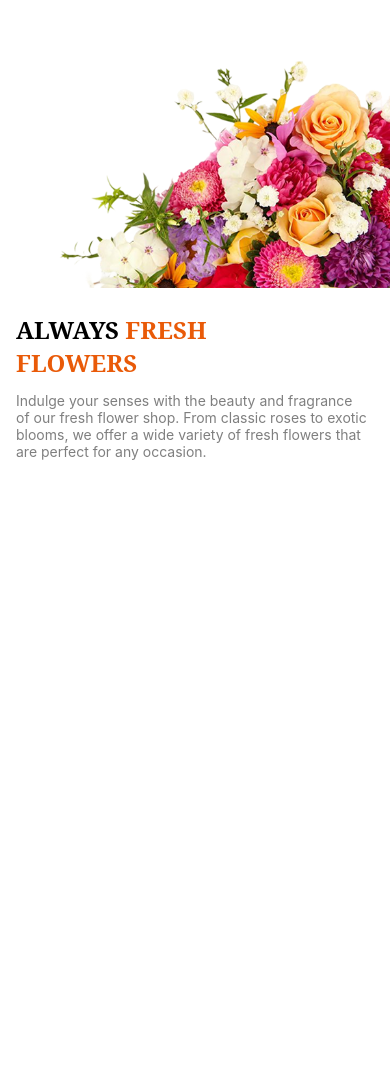
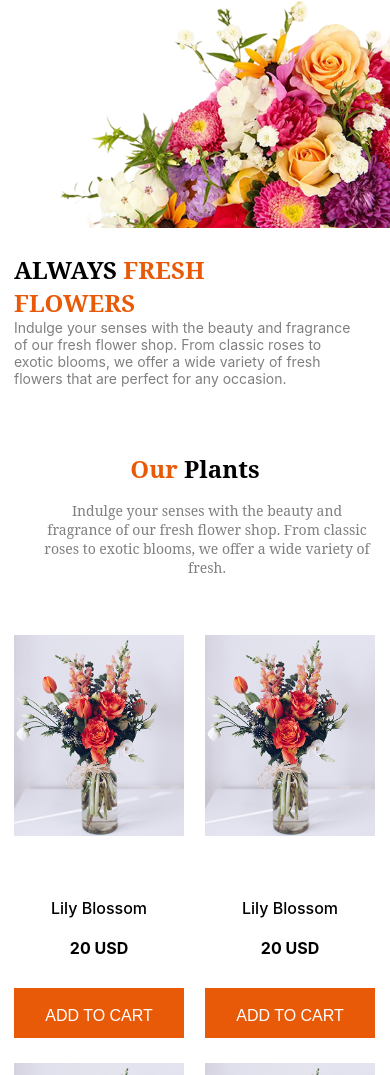
Before and after one commit to Shaharia4455/B12A02-Responsive-Flowers, a plain HTML site: page index.html in a window 390 px wide. Shown: the part 143-1218 px from the top of the page. Before the commit the page ends 844 px from the top, so only its background shows below. Drawn offline with Linux system fonts and the light colour scheme.

Commit message:
added the our plant section

```diff
--- a/index.html
+++ b/index.html
@@ -39,7 +39,68 @@
       </section>
       <!-- Our Plants sections -->
        <section>
-
+          <div class="plant">
+            <h1 class="plant-header"><span class="primary-color">Our</span> Plants</h1>
+            <p class="plant-p pregraph dark-gray">Indulge your senses with the beauty and fragrance of our fresh flower shop. From classic roses to exotic blooms, we offer a wide variety of fresh.</p>
+          </div>
+          <div class="card-container">
+          <div class="card">
+          <img src="./assets/sample-flower-image.png" alt="Simple flower image">
+            <div class="card-disceaption">  <h3 class="card-title inter-font">Lily Blossom</h3>
+             <h2 class="card-cost inter-font">20 USD</h2>
+             <button class="primary-btn">ADD TO CART</button>
+             </div>
+          </div>
+          <div class="card">
+          <img src="./assets/sample-flower-image.png" alt="Simple flower image">
+            <div class="card-disceaption">  <h3 class="card-title inter-font">Lily Blossom</h3>
+             <h2 class="card-cost inter-font">20 USD</h2>
+             <button class="primary-btn">ADD TO CART</button>
+             </div>
+          </div>
+          <div class="card">
+          <img src="./assets/sample-flower-image.png" alt="Simple flower image">
+            <div class="card-disceaption">  <h3 class="card-title inter-font">Lily Blossom</h3>
+             <h2 class="card-cost inter-font">20 USD</h2>
+             <button class="primary-btn">ADD TO CART</button>
+             </div>
+          </div>
+          <div class="card">
+          <img src="./assets/sample-flower-image.png" alt="Simple flower image">
+            <div class="card-disceaption">  <h3 class="card-title inter-font">Lily Blossom</h3>
+             <h2 class="card-cost inter-font">20 USD</h2>
+             <button class="primary-btn">ADD TO CART</button>
+             </div>
+          </div>
+          <div class="card">
+          <img src="./assets/sample-flower-image.png" alt="Simple flower image">
+            <div class="card-disceaption">  <h3 class="card-title inter-font">Lily Blossom</h3>
+             <h2 class="card-cost inter-font">20 USD</h2>
+             <button class="primary-btn">ADD TO CART</button>
+             </div>
+          </div>
+          <div class="card">
+          <img src="./assets/sample-flower-image.png" alt="Simple flower image">
+            <div class="card-disceaption">  <h3 class="card-title inter-font">Lily Blossom</h3>
+             <h2 class="card-cost inter-font">20 USD</h2>
+             <button class="primary-btn">ADD TO CART</button>
+             </div>
+          </div>
+          <div class="card">
+          <img src="./assets/sample-flower-image.png" alt="Simple flower image">
+            <div class="card-disceaption">  <h3 class="card-title inter-font">Lily Blossom</h3>
+             <h2 class="card-cost inter-font">20 USD</h2>
+             <button class="primary-btn">ADD TO CART</button>
+             </div>
+          </div>
+          <div class="card">
+          <img src="./assets/sample-flower-image.png" alt="Simple flower image">
+            <div class="card-disceaption">  <h3 class="card-title inter-font">Lily Blossom</h3>
+             <h2 class="card-cost inter-font">20 USD</h2>
+             <button class="primary-btn">ADD TO CART</button>
+             </div>
+        </div>
+        </div>
        </section>
     </main>
     <footer></footer>
--- a/styles/style.css
+++ b/styles/style.css
@@ -35,6 +35,9 @@
 .dark-gray{
     color: rgba(0, 0, 0, 0.50);
 }
+.center{
+    text-align: center;
+}
 /* navber styles */
 .navber{
     display: flex;
@@ -54,8 +57,8 @@
 /* Banner Section  */
 .banner{
     display: flex;
-    margin: 120px 0;
-    align-items: end;
+    margin: 120px auto;
+    align-items: flex-end;
 }
 
 .heading{
@@ -69,8 +72,60 @@
     font-size: 22px;
     margin-top: 13px;
 }
+/* Our plants Section  */
+.plant{
+    width: 80%;
+    margin: auto;
+    display: flex;
+    flex-direction: column;
+    align-items: center;
+    justify-content: flex-start;
+}
+.plant-header{
+    font-size: 50px;
+    font-weight: 700;
+    text-align: center;
+}
+.plant-p{
+    width: 100%;
+    margin:50px auto ;
+    text-align: center;
 
-
+}
+.card-container{
+    display: grid;
+    grid-template-columns: repeat(4, 1fr);
+    gap: 28px 20px;
+}
+.card{
+    display: flex;
+    flex-direction: column;
+    max-width: 270px;
+}
+.card-disceaption{
+    margin-top: 30px;
+}
+.card-title{
+    font-size: 1.5rem;
+    font-weight: 500;
+    text-align: center;
+}
+.card-cost{
+    font-size: 1.5rem;
+    font-weight: 700;
+    text-align: center;
+    margin-top: 20px;
+}
+.primary-btn{
+    padding: 19px 80px;
+    border: none;
+    background-color: #E95A08;
+    color: white;
+    align-items: center;
+    margin-top: 30px;
+    width: 100%;
+    height: 50px;
+}
 
  @media screen and (max-width: 576px) {
     /* navber & banner */
@@ -78,37 +133,87 @@
         display: none;
     }
     .navber{
-        width: 80%;
+        max-width: 361px;
         margin: 30px 16px;
+        margin-top: 60px;
         text-align: center;
-        margin: auto;
-        align-content: center;
+    }
+    .banner-img{
+        max-width: 390px;
     }
     .banner{
         flex-direction: column-reverse;
+        align-items: flex-start;
+        margin:28px 0 65px;
+
+    }
+    .banner-left{
+        padding-left: 14px;
+      max-width: 361px;
+        text-align: center;
+
     }
     .nav-logo{
         width: 63px;
         height: 38px;
     }
-     .banner-img{
-        width: 100%;
-     }
      .heading{
         font-size: 24px;
         font-weight: 700;
         line-height: 33px;
         letter-spacing: 0%;
         text-align: left;
-        margin: 25px 16px 13px;
+        margin-top: 25px;
      }
      .banner-p{
         font-size: 14px;
         font-weight: 400;
-        width: 90%;
-        margin: auto 16px;
+        max-width: 360px;
+        margin: auto ;
         text-align: left;
      }
+     /* Our Plants Section */
 
+     .plant{
+        max-width: 393px;
+        justify-content: center;
+     }
+     .plant-header{
+        font-size: 24px;
+        font-weight: 600;
+     }
+     .plant-p{
+        min-width: 336px;
+        font-size: 14px;
+        font-weight: 400;
+        text-align: center;
+        margin: 16px auto 28px;
+     }
+    .card-container{
+        max-width: 362px;
+        margin: 0 auto;
+        grid-template-columns: repeat(2, 1fr);
+    }
+    .card-title,
+    .card-cost
+    {
+        font-size: 16px;
+    }
+    .primary-btn{
+        font-size: 16px;
+        padding: 19px 30px;
+    }
+     .card{
+        max-width: 170px;
+        max-height: 340px;
+        gap: 30px 20px;
+        margin: 30px 0;
+        justify-self: start;
+        /* align-items: self-start; */
+        /* margin-left: 14px;  */
+        /* max-width: 95%; */
+        /* justify-content: center; */
+        /* align-items: center; */
+     }
 
  }
```
